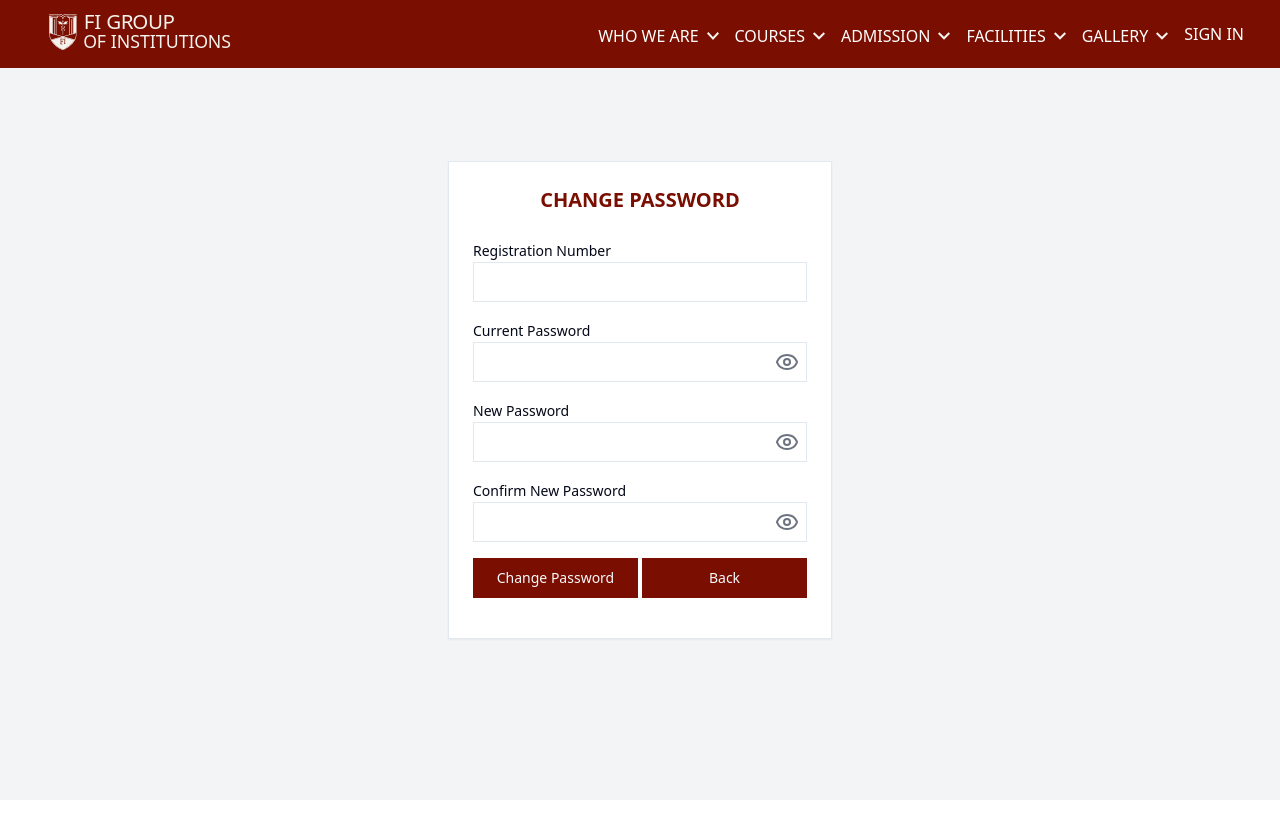
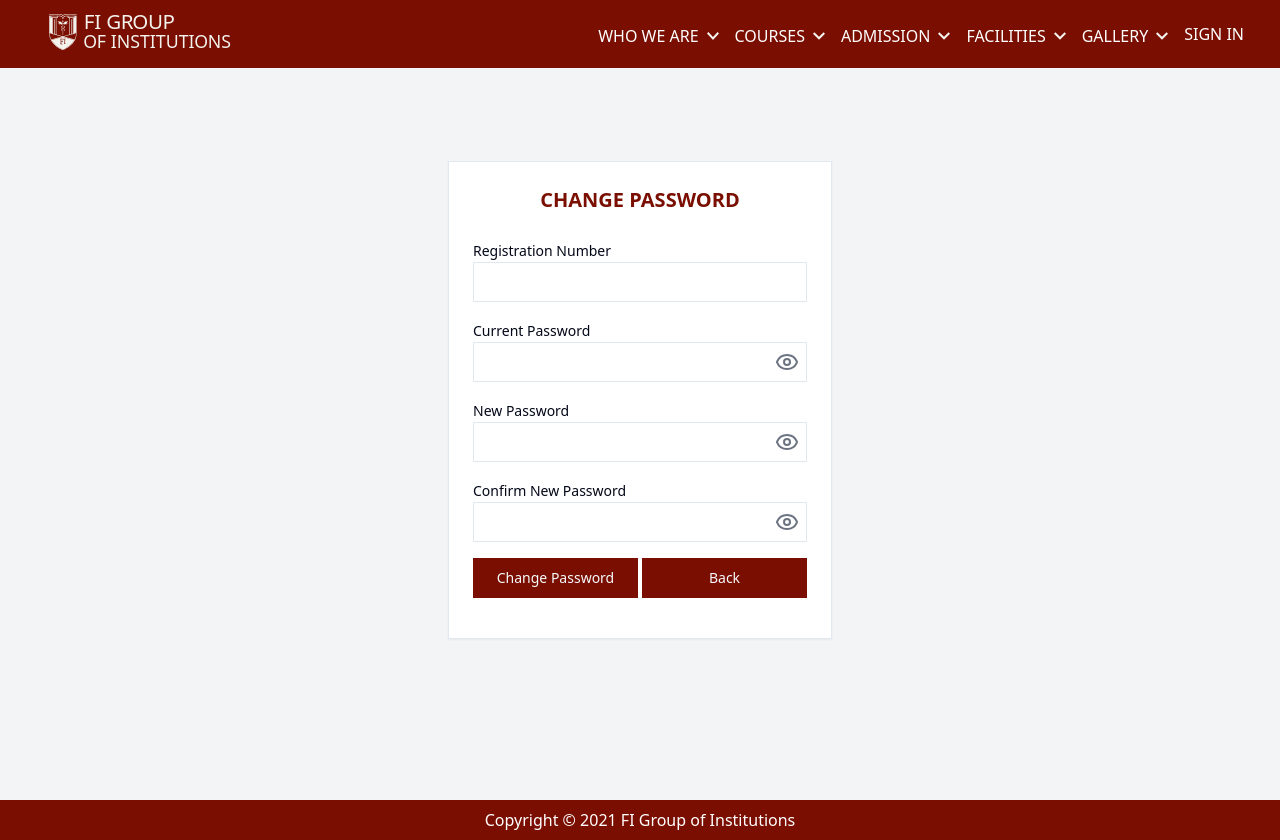
Before and after one commit to Shashwatm74/LMS-AWS-Project, a Next.js app: page /changepassword in a window 1280 px wide. Before the commit the page ends 800 px from the top, so only its background shows below. Built offline with nearby package versions, Linux system fonts and the light colour scheme; no server answers.

Commit message:
idk what i did but i need some sleep...... like pls -- abhi

```diff
--- a/app/layout.tsx
+++ b/app/layout.tsx
@@ -6,6 +6,7 @@ import Navbar from "@/components/navbar";
 import "./globals.css";
 import { ToastContainer } from 'react-toastify';
 import 'react-toastify/dist/ReactToastify.css';
+import Footer from '@/components/(footer)/footer';
 
 
 
@@ -23,6 +24,7 @@ export default function RootLayout({ children }: { children: React.ReactNode })
             <Navbar />
           </Suspense>
           {children}
+          <Footer />
         </SessionProvider>
         <ToastContainer position="top-right" autoClose={3000} />
       </body>
--- a/app/page.tsx
+++ b/app/page.tsx
@@ -1,12 +1,12 @@
 'use client';
 
-import Footer from "@/components/footer";
+
 import About from "./(landing page)/about";
 import Nursing from "./(landing page)/nursing";
 import Paramedic from "./(landing page)/paramedic";
 import Founder from "./(landing page)/founder";
 import Home from "./(landing page)/home";
-import Contact from "./(landing page)/contact";
+import Contact from "../components/(footer)/contact";
 
 export default function Landing() {
 
@@ -18,7 +18,7 @@ export default function Landing() {
       <Paramedic />
       <Founder />
       <Contact />
-      <Footer />
+
     </>
   );
 }
```
Also changed, not shown: app/(other-pages)/about/page.tsx (added), app/(other-pages)/faculty/page.tsx (added), components/(footer)/contact.tsx (renamed from app/(landing page)/contact.tsx), components/(footer)/footer.tsx (renamed from components/footer.tsx).
